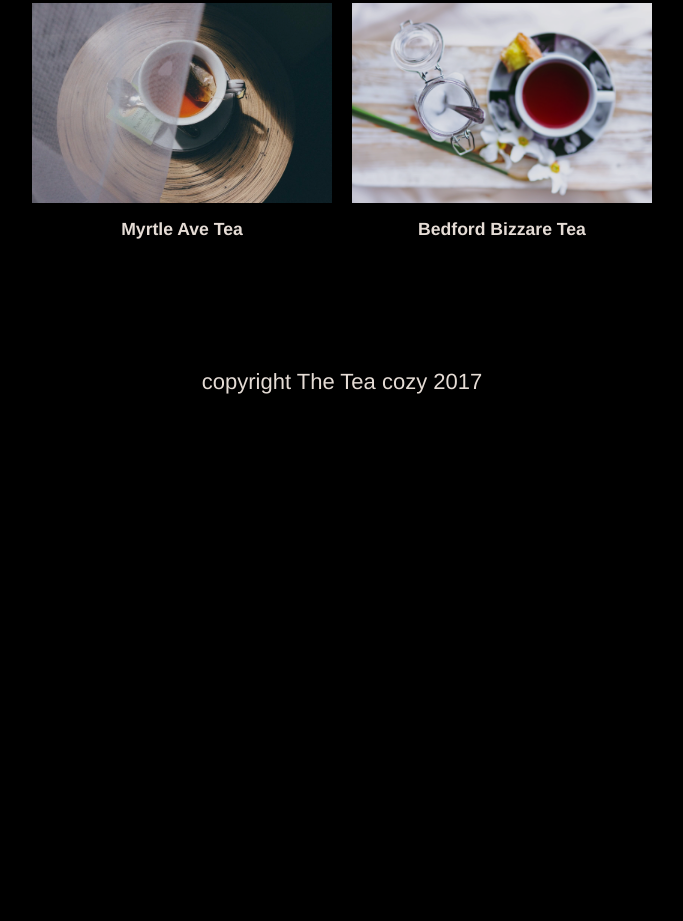
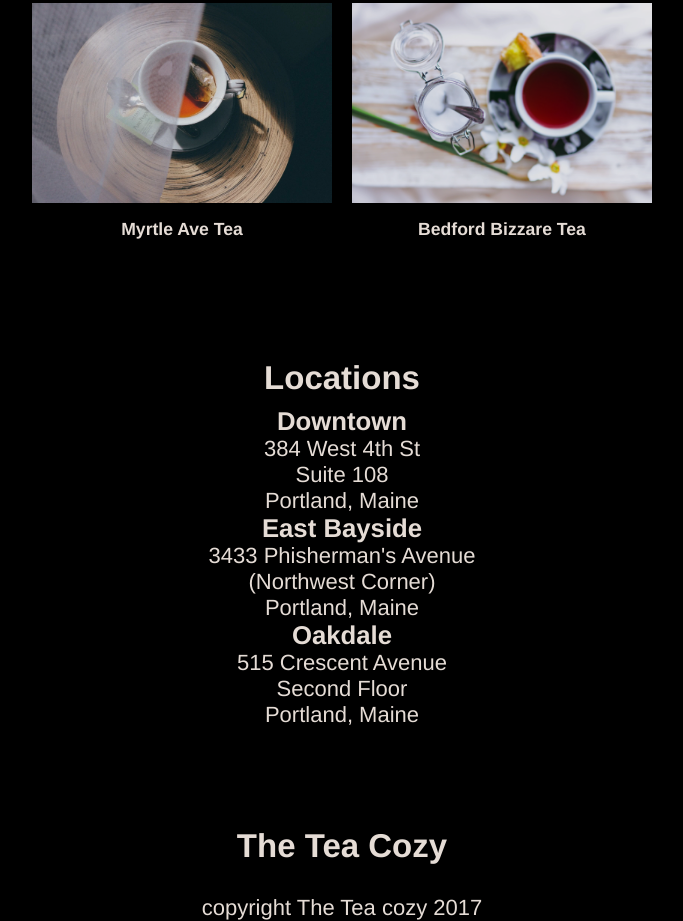
Before and after one commit to maddc0de/tea-cozy, a plain HTML site: page index.html in a window 1280 px wide. Shown: the part 1221-2142 px from the top of the page, without its empty margins (298-981 px from the left). Before the commit the page ends 1616 px from the top, so only its background shows below. Drawn offline with Linux system fonts and the light colour scheme.

Commit message:
put location section information

```diff
--- a/index.html
+++ b/index.html
@@ -62,7 +62,32 @@
                 </figure>
                 </div>
             </section>
-            <section class="location"></section>
+            <section class="location">
+                <h2>Locations</h2>
+                <div class="location-content">
+                    <div class="location-box">
+                        <h3>Downtown</h3>
+                        <p>384 West 4th St</p>
+                        <p>Suite 108</p>
+                        <p>Portland, Maine</p>
+                    </div>
+                    <div class="location-box">
+                        <h3>East Bayside</h3>
+                        <p>3433 Phisherman's Avenue</p>
+                        <p>(Northwest Corner)</p>
+                        <p>Portland, Maine</p>
+                    </div>
+                    <div class="location-box">
+                        <h3>Oakdale</h3>
+                        <p>515 Crescent Avenue</p>
+                        <p>Second Floor</p>
+                        <p>Portland, Maine</p>
+                    </div>
+                </div>
+            </section>
+            <section class="contact">
+                <h2>The Tea Cozy</h2>
+            </section>
         </main>
         <footer><p>copyright The Tea cozy 2017</p></footer>
     </body>
```
